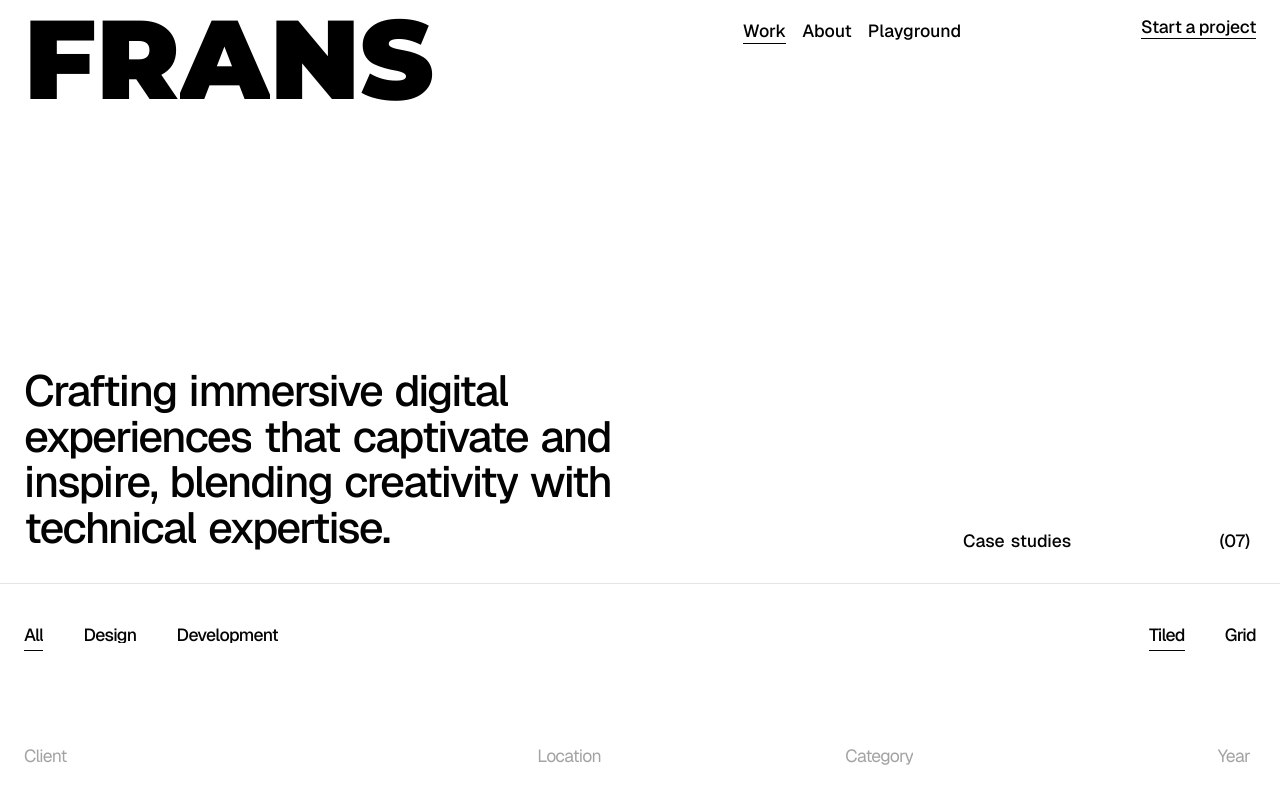
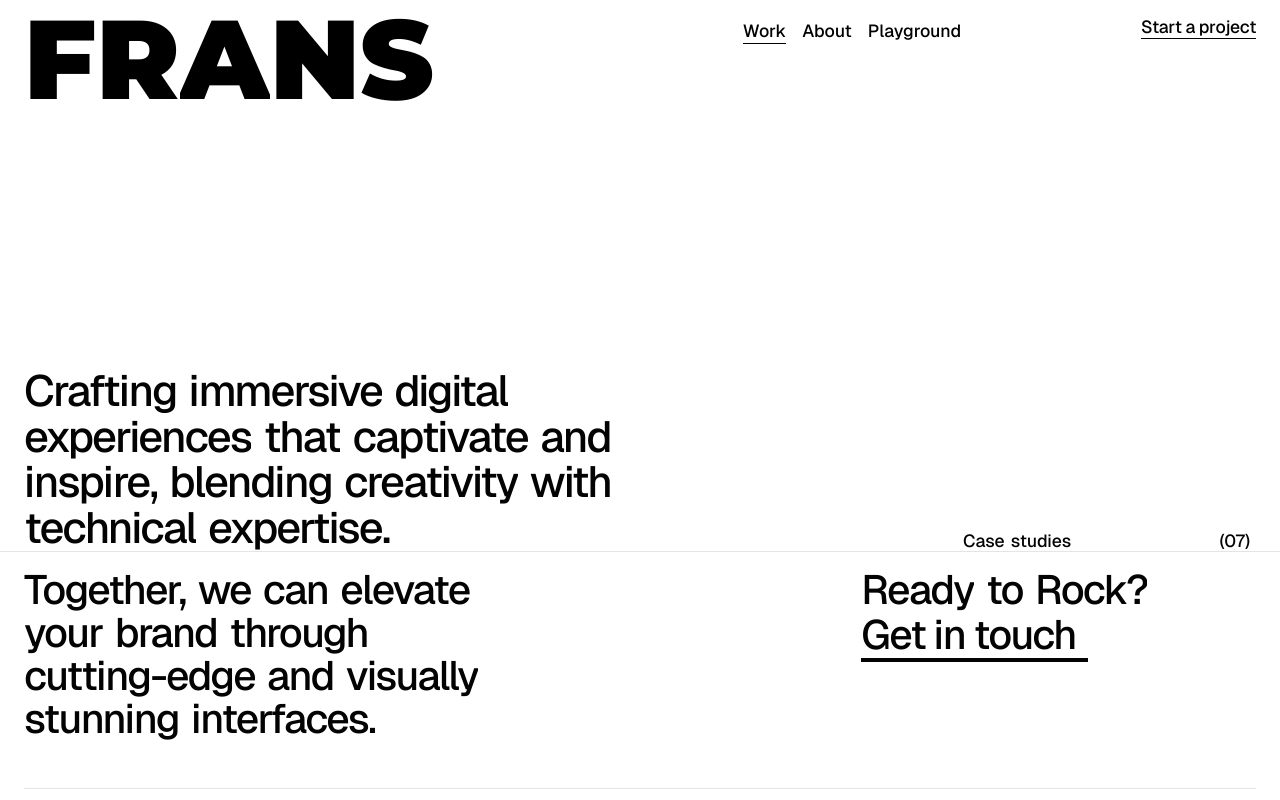
Before and after one commit to FransAr16/frans.webdev, a Next.js app: page /work in a window 1280 px wide. Shown: the top 800 px of the page. Built offline with nearby package versions, Linux system fonts and the light colour scheme.

Commit message:
dsddqqdqdq

```diff
--- a/src/app/page.tsx
+++ b/src/app/page.tsx
@@ -31,7 +31,7 @@ export default function Home() {
           <div className="relative bg-background">
             <Intro />
             <Approach />
-            <RecentWork />
+            {/* <RecentWork /> */}
             <About />
             <Footer />
           </div>
--- a/src/app/work/page.tsx
+++ b/src/app/work/page.tsx
@@ -12,7 +12,7 @@ export default function Work() {
       <main className="relative overflow-hidden w-full h-full">
         <div className="w-full h-full relative ">
           <WorkHero />
-          <WorkProject />
+          {/* <WorkProject /> */}
           <Footer />
         </div>
       </main>
```
